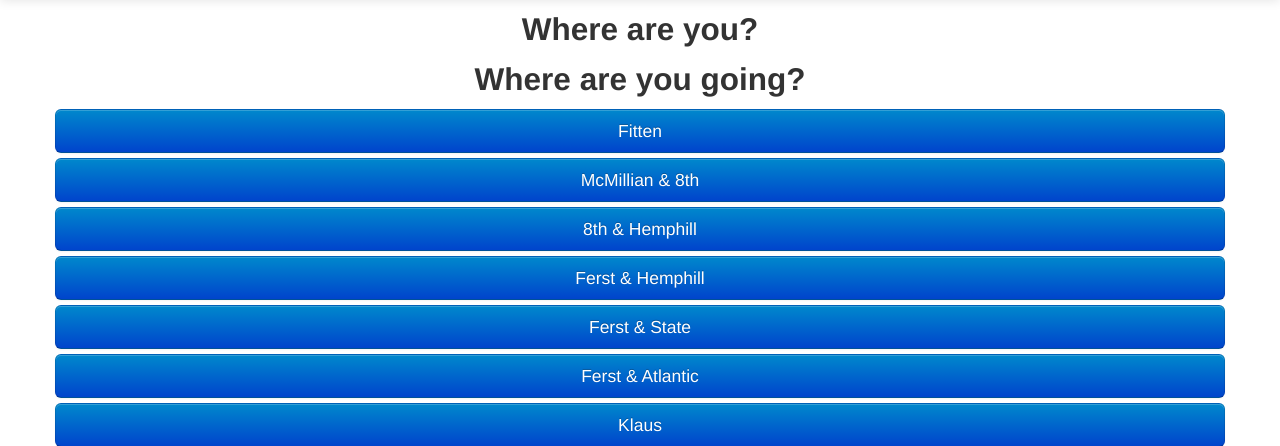
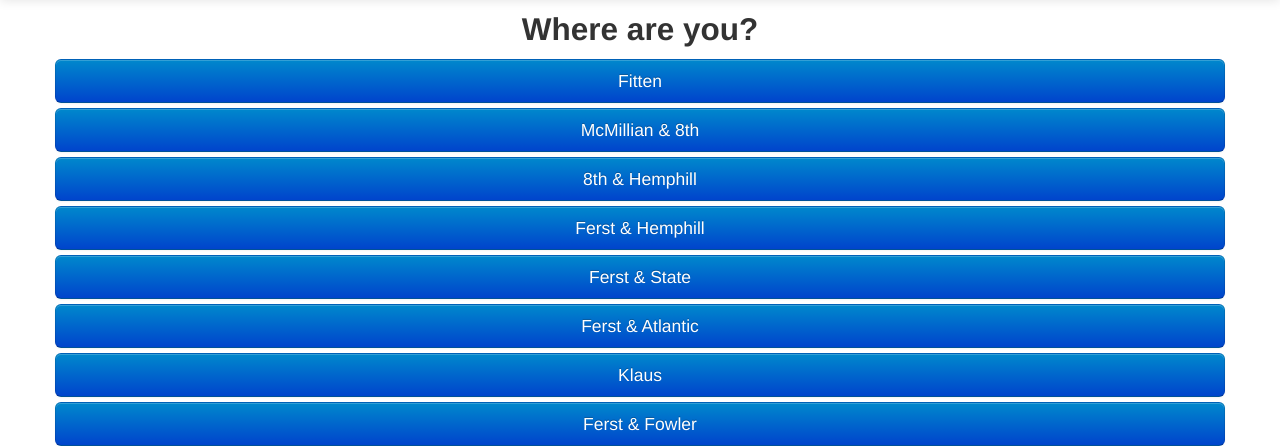
Before and after one commit to blueintegral/WaitOrWalk, a Flask app: page / in a window 1280 px wide. Shown: the part 61-507 px from the top of the page. Run offline with Flask 2, Linux system fonts and the light colour scheme; some libraries are stand-ins or nearby versions.

Commit message:
Initially hide the destination question.

```diff
--- a/templates/index.html
+++ b/templates/index.html
@@ -26,7 +26,7 @@
 		<div class="row text-center" id="setup">
 			<div class="span12">
 				<h2 id="originText">Where are you?</h2>
-				<h2 id="destinationText">Where are you going?</h2>
+				<h2 class="hide" id="destinationText">Where are you going?</h2>
 			</div>
 		</div>
 
```
